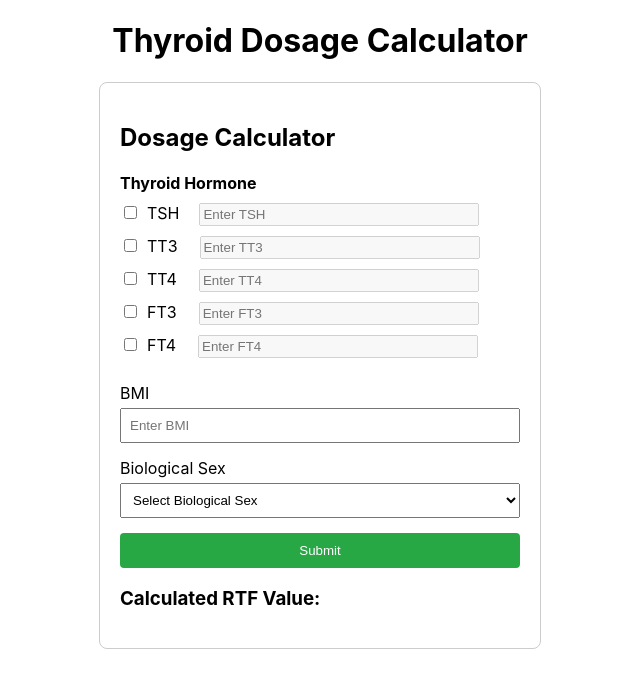
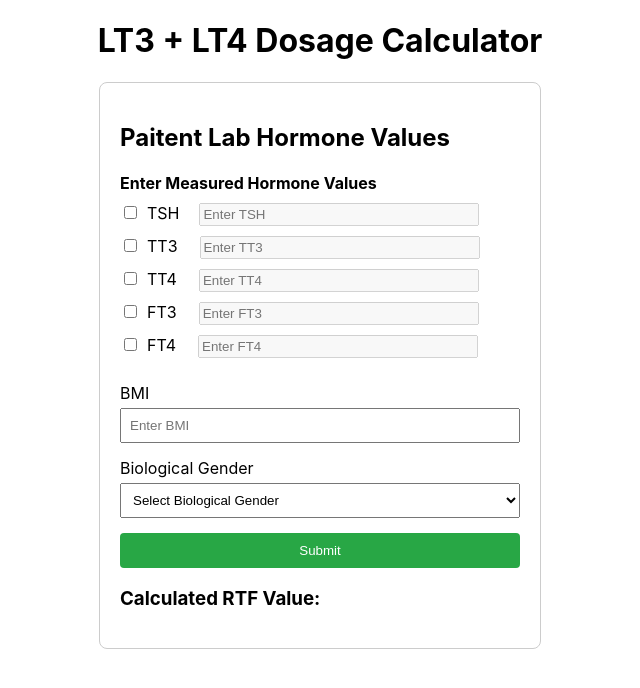
Before and after one commit to crucial-rushil/thyroidResearch, a React (Create React App) app in the folder my-app/: page / in a window 1280 px wide. Shown: the top 688 px of the page, without its empty margins (320-960 px from the left). Built offline with nearby package versions, Linux system fonts and the light colour scheme.

Commit message:
text changes

```diff
--- a/my-app/src/App.js
+++ b/my-app/src/App.js
@@ -9,7 +9,7 @@ function App() {
   return (
     <div className="App">
       <header className="App-header">
-        <h1 style={{ textAlign: 'center' }}>Thyroid Dosage Calculator</h1>
+        <h1 style={{ textAlign: 'center' }}>LT3 + LT4 Dosage Calculator</h1>
         <SimpleForm />
       </header>
 
--- a/my-app/src/pages/Forms.js
+++ b/my-app/src/pages/Forms.js
@@ -136,11 +136,11 @@ const SimpleForm = () => {
 
   return (
     <div style={{ maxWidth: '400px', margin: '20px auto', padding: '20px', border: '1px solid #ccc', borderRadius: '8px' }}>
-      <h2>Dosage Calculator</h2>
+      <h2>Paitent Lab Hormone Values</h2>
       <form onSubmit={handleSubmit}>
         <div style={{ marginBottom: '15px' }}>
           <div style={{ marginBottom: '15px' }}>
-            <h4 style={{ display: 'block', marginBottom: '10px' }}>Thyroid Hormone</h4>
+            <h4 style={{ display: 'block', marginBottom: '10px' }}>Enter Measured Hormone Values</h4>
             <div style={{ display: 'flex', flexDirection: 'column' }}>
               <div style={{ marginBottom: '10px' }}>
                 <label>
@@ -258,14 +258,14 @@ const SimpleForm = () => {
           />
         </div>
         <div style={{ marginBottom: '15px' }}>
-          <label style={{ display: 'block', marginBottom: '5px' }}>Biological Sex</label>
+          <label style={{ display: 'block', marginBottom: '5px' }}>Biological Gender</label>
           <select
             value={gender}
             onChange={(e) => setGender(e.target.value)}
             style={{ width: '100%', padding: '8px', boxSizing: 'border-box' }}
             required
           >
-            <option value="" disabled>Select Biological Sex</option>
+            <option value="" disabled>Select Biological Gender</option>
             <option value="Male">Male</option>
             <option value="Female">Female</option>
           </select>
```
